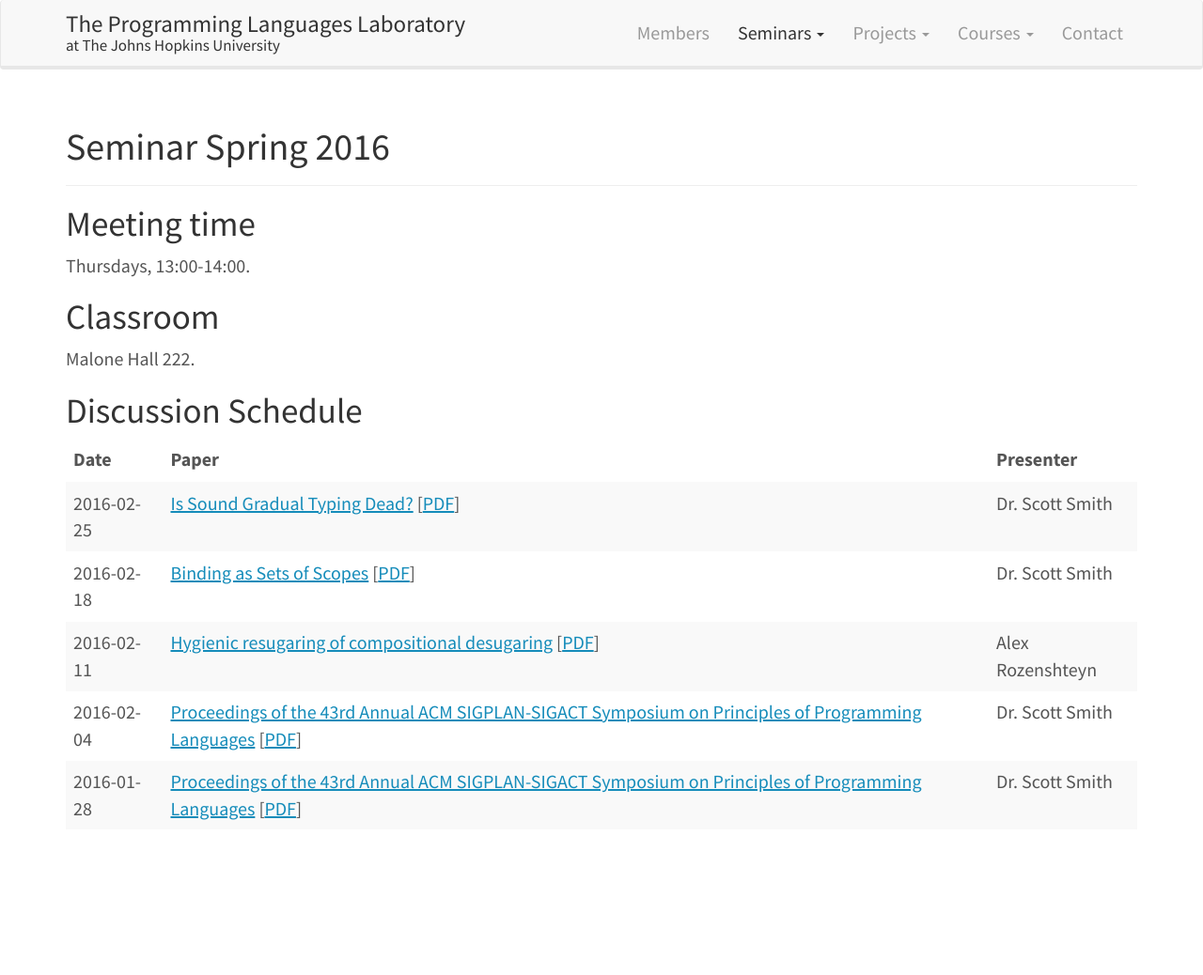
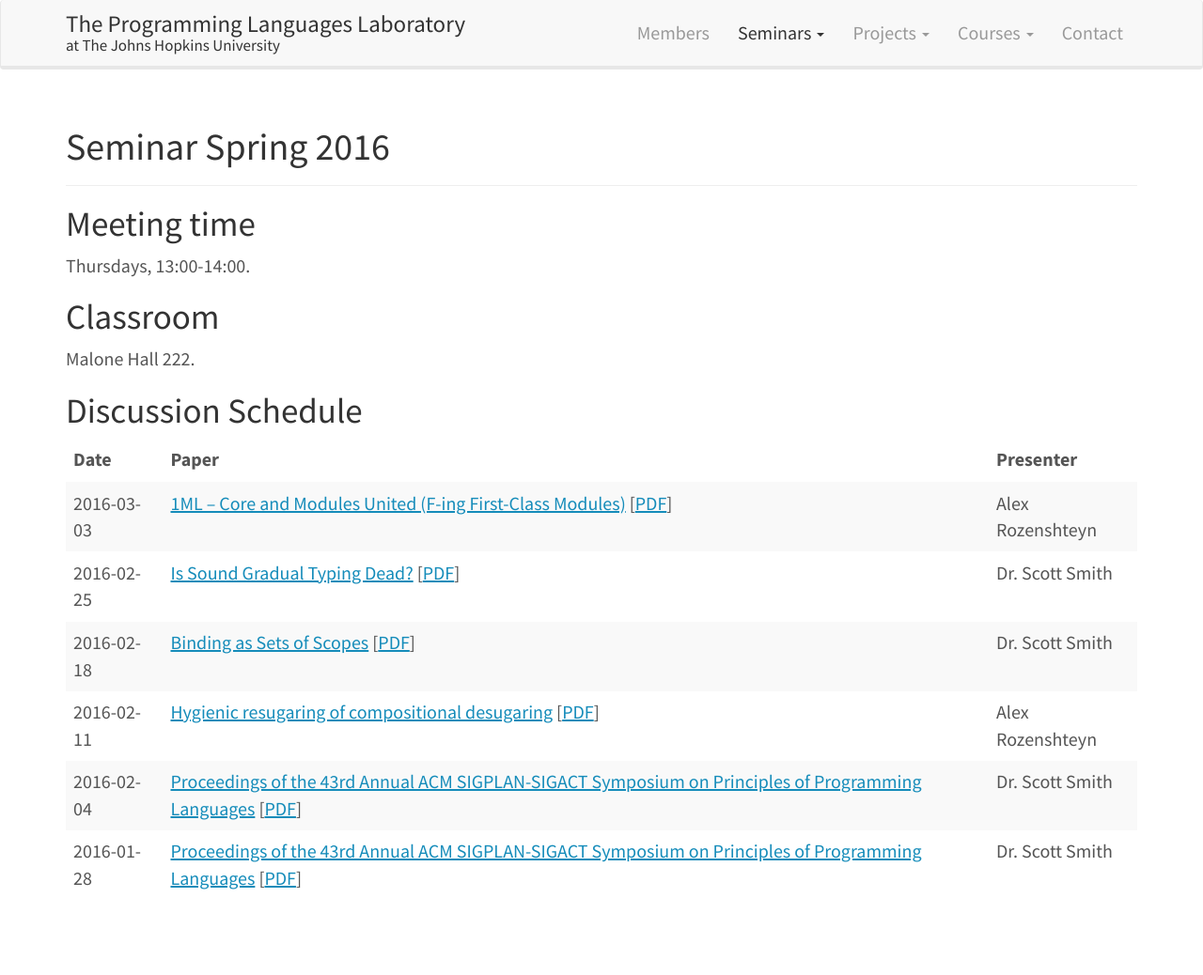
Before and after one commit to JHU-PL-Lab/www-pl-lab, a Jekyll site: the page built from seminars/spring-2016.md, in a window 1280 px wide. Shown: the whole page at 94% size. Built offline with Jekyll 4.4.1, drawn with Linux system fonts in a browser that asks for light colours; before the commit the page ends 963 px from its top, so only the background shows below that.

Commit message:
Add 2016-03-03 seminar

```diff
--- a/seminars/spring-2016.md
+++ b/seminars/spring-2016.md
@@ -16,10 +16,11 @@ Malone Hall 222.
 Discussion Schedule
 -------------------
 
-|       Date | Paper                                                                                                                                                                                                                                                   | Presenter        |
-|------------+---------------------------------------------------------------------------------------------------------------------------------------------------------------------------------------------------------------------------------------------------------+------------------|
-| 2016-02-25 | [Is Sound Gradual Typing Dead?](http://conf.researchr.org/event/POPL-2016/popl-2016-papers-is-sound-gradual-typing-dead-) [[PDF](http://www.ccs.neu.edu/racket/pubs/popl16-tfgnvf.pdf)]                                                                 | Dr. Scott Smith  |
-| 2016-02-18 | [Binding as Sets of Scopes](https://www.cs.utah.edu/plt/scope-sets/) [[PDF](http://www.cs.utah.edu/plt/publications/popl16-f.pdf)]                                                                                                                      | Dr. Scott Smith  |
-| 2016-02-11 | [Hygienic resugaring of compositional desugaring](http://dl.acm.org/citation.cfm?doid=2784731.2784755) [[PDF](http://dl.acm.org/ft_gateway.cfm?id=2784755&ftid=1616019&dwn=1&CFID=751920989&CFTOKEN=86892652)]                                          | Alex Rozenshteyn |
-| 2016-02-04 | [Proceedings of the 43rd Annual ACM SIGPLAN-SIGACT Symposium on Principles of Programming Languages](http://dl.acm.org/citation.cfm?id=2837614) [[PDF](http://dl.acm.org/ft_gateway.cfm?id=2837614&ftid=1660759&dwn=1&CFID=579668598&CFTOKEN=45757875)] | Dr. Scott Smith  |
-| 2016-01-28 | [Proceedings of the 43rd Annual ACM SIGPLAN-SIGACT Symposium on Principles of Programming Languages](http://dl.acm.org/citation.cfm?id=2837614) [[PDF](http://dl.acm.org/ft_gateway.cfm?id=2837614&ftid=1660759&dwn=1&CFID=579668598&CFTOKEN=45757875)] | Dr. Scott Smith  |
+|       Date | Paper                                                                                                                                                                                                                                                                                                                                                                                      | Presenter        |
+|------------+--------------------------------------------------------------------------------------------------------------------------------------------------------------------------------------------------------------------------------------------------------------------------------------------------------------------------------------------------------------------------------------------+------------------|
+| 2016-03-03 | [1ML – Core and Modules United (F-ing First-Class Modules)](http://dl.acm.org/citation.cfm?doid=2784731.2784738) [[PDF](http://delivery.acm.org/10.1145/2790000/2784738/p35-rossberg.pdf?ip=162.129.251.86&id=2784738&acc=OA&key=7777116298C9657D.34B115928DB6308C.4D4702B0C3E38B35.5945DC2EABF3343C&CFID=588304444&CFTOKEN=15538402&__acm__=1457024104_120bb3b970f5c0e2b512c085f3ba3e83)] | Alex Rozenshteyn |
+| 2016-02-25 | [Is Sound Gradual Typing Dead?](http://conf.researchr.org/event/POPL-2016/popl-2016-papers-is-sound-gradual-typing-dead-) [[PDF](http://www.ccs.neu.edu/racket/pubs/popl16-tfgnvf.pdf)]                                                                                                                                                                                                    | Dr. Scott Smith  |
+| 2016-02-18 | [Binding as Sets of Scopes](https://www.cs.utah.edu/plt/scope-sets/) [[PDF](http://www.cs.utah.edu/plt/publications/popl16-f.pdf)]                                                                                                                                                                                                                                                         | Dr. Scott Smith  |
+| 2016-02-11 | [Hygienic resugaring of compositional desugaring](http://dl.acm.org/citation.cfm?doid=2784731.2784755) [[PDF](http://dl.acm.org/ft_gateway.cfm?id=2784755&ftid=1616019&dwn=1&CFID=751920989&CFTOKEN=86892652)]                                                                                                                                                                             | Alex Rozenshteyn |
+| 2016-02-04 | [Proceedings of the 43rd Annual ACM SIGPLAN-SIGACT Symposium on Principles of Programming Languages](http://dl.acm.org/citation.cfm?id=2837614) [[PDF](http://dl.acm.org/ft_gateway.cfm?id=2837614&ftid=1660759&dwn=1&CFID=579668598&CFTOKEN=45757875)]                                                                                                                                    | Dr. Scott Smith  |
+| 2016-01-28 | [Proceedings of the 43rd Annual ACM SIGPLAN-SIGACT Symposium on Principles of Programming Languages](http://dl.acm.org/citation.cfm?id=2837614) [[PDF](http://dl.acm.org/ft_gateway.cfm?id=2837614&ftid=1660759&dwn=1&CFID=579668598&CFTOKEN=45757875)]                                                                                                                                    | Dr. Scott Smith  |
```
